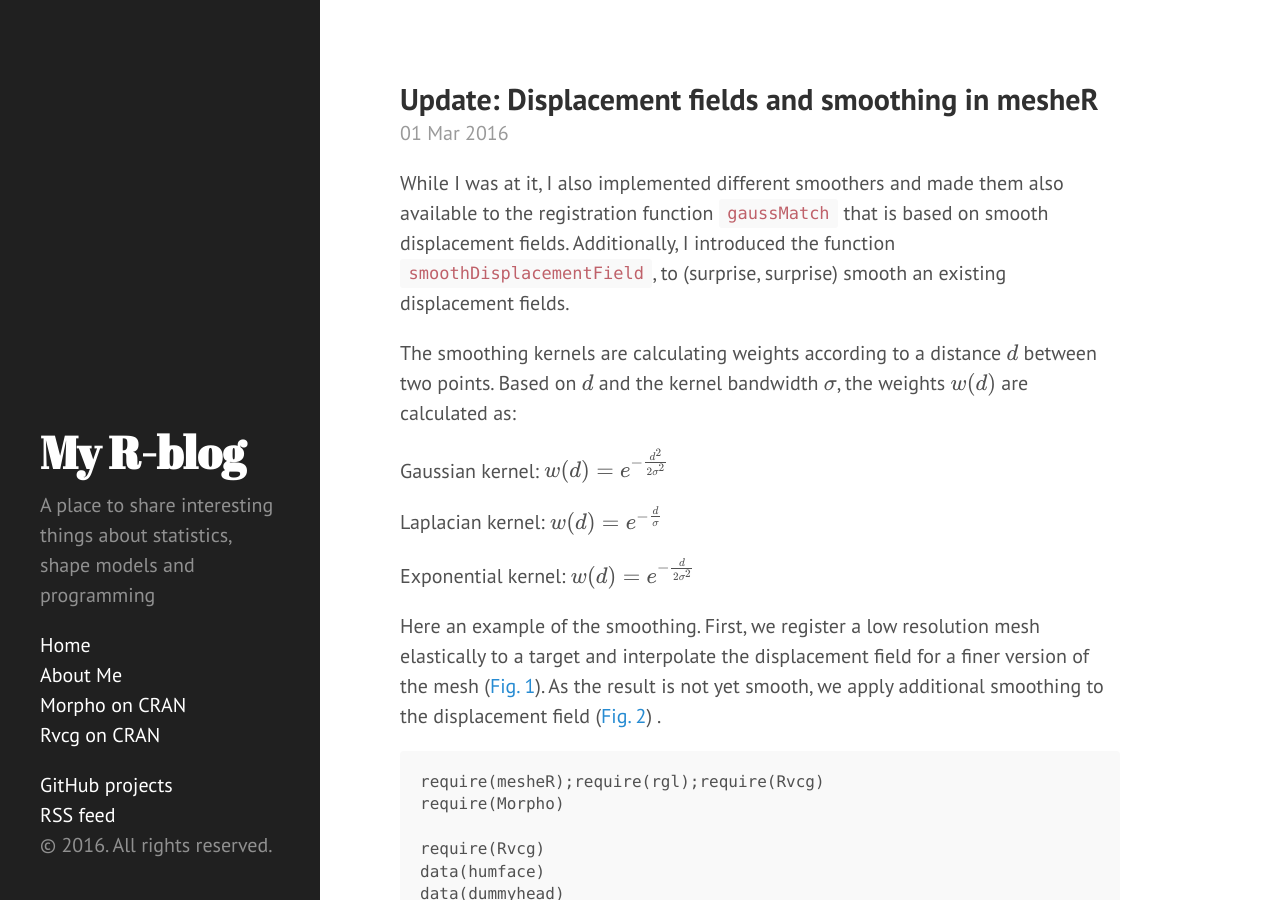
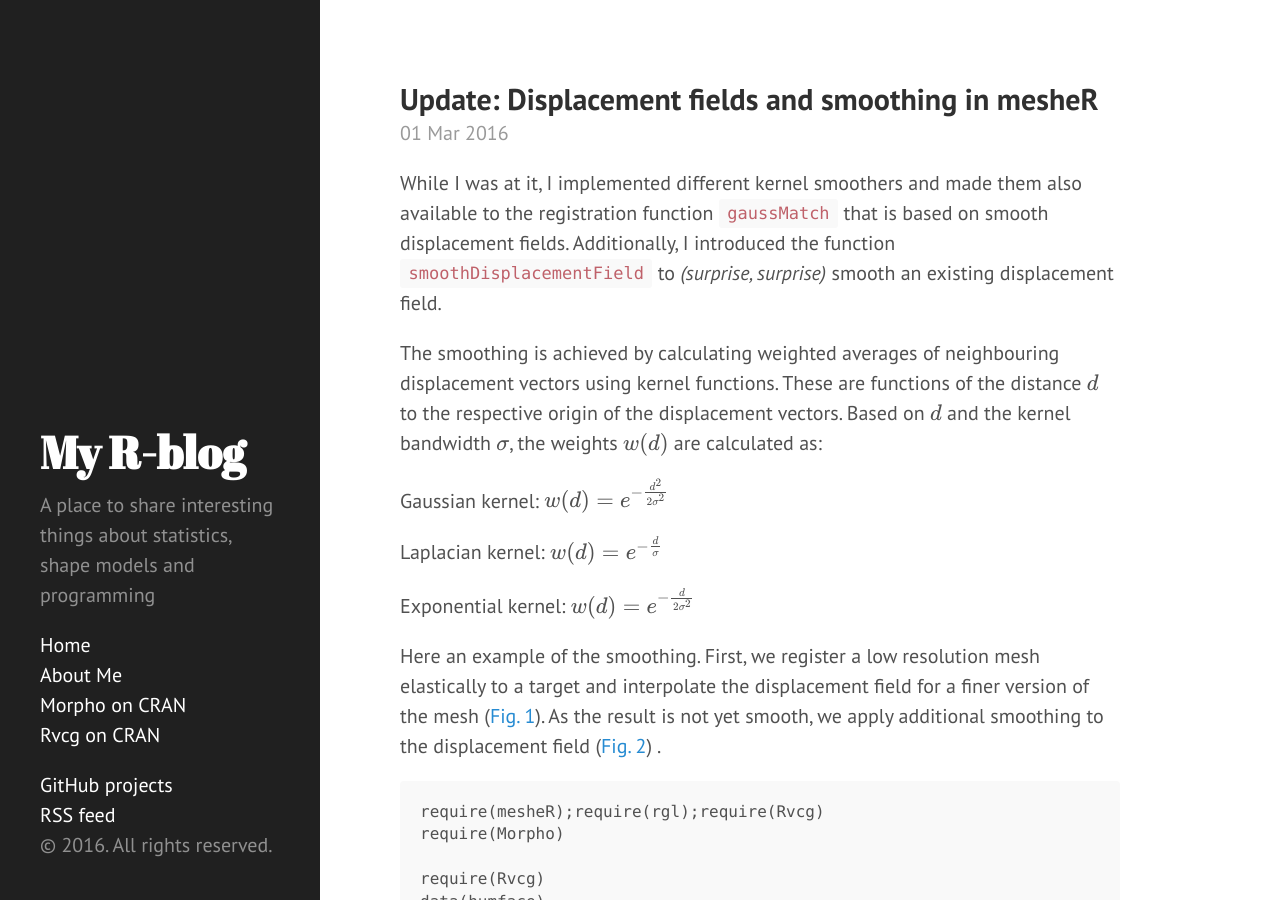
Before and after one commit to zarquon42b/zarquon42b.github.io, a Jekyll site: the page built from _posts/2016-03-01-displacementfieldsupdate.md, in a window 1280 px wide and 900 px high. Built offline with Jekyll 4.4.1, drawn with Linux system fonts in a browser that asks for light colours; nearby versions of some CDN libraries; formulas are drawn with MathJax 3; comment, search, counter and statistics services are not loaded.

Commit message:
some rewording

````diff
--- a/_posts/2016-03-01-displacementfieldsupdate.md
+++ b/_posts/2016-03-01-displacementfieldsupdate.md
@@ -10,9 +10,9 @@ date: 2016-03-01 12:45:00 +0200
 title: Update&#58; Displacement fields and smoothing in mesheR
 ---
 
-While I was at it, I also implemented different smoothers and made them also available to the registration function ```gaussMatch``` that is based on smooth displacement fields. Additionally, I introduced the function ```smoothDisplacementField```, to (surprise, surprise) smooth an existing displacement fields.
+While I was at it, I implemented different kernel smoothers and made them also available to the registration function ```gaussMatch``` that is based on smooth displacement fields. Additionally, I introduced the function ```smoothDisplacementField``` to *(surprise, surprise)* smooth an existing displacement field.
 
-The smoothing kernels are calculating weights according to a distance \\(d\\) between two points. Based on \\(d\\) and the kernel bandwidth \\(\sigma\\), the weights \\(w(d)\\) are calculated as:
+The smoothing is achieved by calculating weighted averages of neighbouring displacement vectors using kernel functions. These are functions of the distance \\(d\\) to the respective origin of the displacement vectors. Based on \\(d\\) and the kernel bandwidth \\(\sigma\\), the weights \\(w(d)\\) are calculated as:
 
 Gaussian kernel: \\(w(d) = e^{ -\frac{d^2}{2\sigma^2}}\\)
 
````
